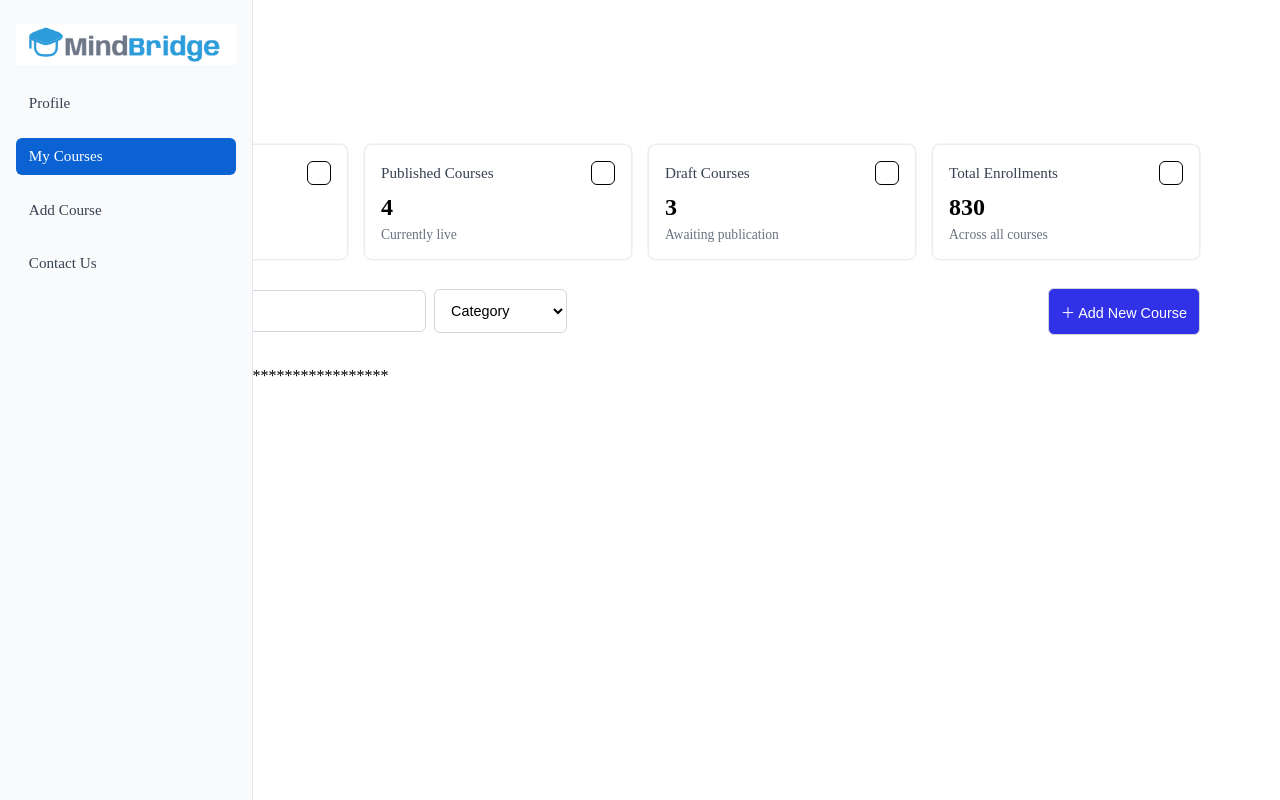
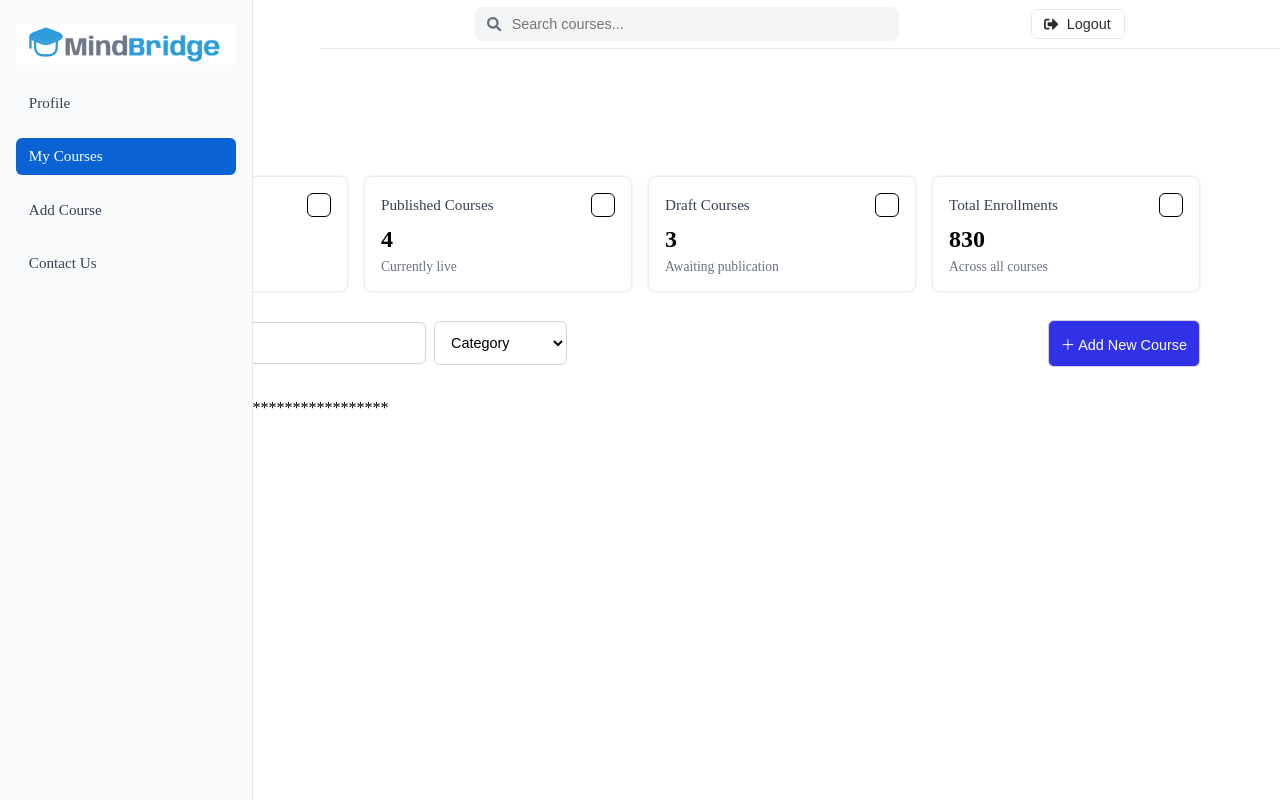
Before and after one commit to Hajar-El-Mhassani/mind_bridge, a Next.js app in the folder app-next/: page /my-courses in a window 1280 px wide. Built offline with nearby package versions, Linux system fonts and the light colour scheme.

Commit message:
Created TopBar for my-courses page with style file

```diff
--- a/app-next/app/(admin)/my-courses/page.js
+++ b/app-next/app/(admin)/my-courses/page.js
@@ -1,8 +1,10 @@
 import MyCourses from "@/components/MyCourses/MyCourses";
+import TopBar from "@/components/TopBar/TopBar";
 export default function MyCoursesPage() {
   return (
     <div>
-      <MyCourses/>
+      <TopBar />
+      <MyCourses />
     </div>
   );
 }
--- a/app-next/components/MyCourses/MyCourses.jsx
+++ b/app-next/components/MyCourses/MyCourses.jsx
@@ -7,6 +7,9 @@ export default function MyCourses() {
   return (
     <div>
       <div className={styles.container}>
+        <div>
+
+        </div>
         <header className={styles.header}>
           <h1 className={styles.title}>My Courses</h1>
         </header>
@@ -16,7 +19,7 @@ export default function MyCourses() {
           <StatesCard />
         </section>
 
-        {/* in this section we can see search - sort and add new  */}
+        {/* Filter - Search and adding new course are in this section  */}
         <section>
           <div className={styles.FiltersContainer}>
             <div>
--- /dev/null
+++ b/app-next/components/TopBar/TopBar.jsx
@@ -0,0 +1,22 @@
+"use client";
+
+import { FaSearch, FaSignOutAlt } from "react-icons/fa";
+import styles from "./TopBar.module.css";
+
+export default function TopBar() {
+  return (
+    <div className={styles.topbar}>
+      <div className={styles.searchBox}>
+        <FaSearch className={styles.searchIcon} />
+        <input
+          type="text"
+          placeholder="Search courses..."
+          className={styles.searchInput}
+        />
+      </div>
+      <button className={styles.logoutBtn}>
+        <FaSignOutAlt /> Logout
+      </button>
+    </div>
+  );
+}
--- /dev/null
+++ b/app-next/components/TopBar/TopBar.module.css
@@ -0,0 +1,57 @@
+.topbar {
+  position: fixed;
+  top: 0;
+  left: 20rem;
+  right: 0;
+  height: 3rem;
+  background: #fff;
+  border-bottom: 1px solid #e5e7eb;
+  display: flex;
+  justify-content:space-evenly;
+  align-items: center;
+  padding: 0 1.5rem;
+  z-index: 1000;
+}
+
+.searchBox {
+  display: flex;
+  align-items: center;
+  gap: 0.5rem;
+  flex: 1;
+  max-width: 400px;
+  background: #f3f4f6;
+  padding: 0.5rem 0.75rem;
+  border-radius: 0.5rem;
+}
+
+.searchIcon {
+  color: #6b7280;
+  font-size: 0.9rem;
+}
+
+.searchInput {
+  border: none;
+  background: transparent;
+  outline: none;
+  flex: 1;
+  font-size: 0.9rem;
+}
+
+.logoutBtn {
+  display: flex;
+  align-items: center;
+  gap: 0.5rem;
+  background:#fff;
+  color: rgb(45, 43, 43);
+  border: 1px solid #e5e7eb;
+  padding: 0.4rem 0.8rem;
+  border-radius: 0.4rem;
+  cursor: pointer;
+  font-size: 0.9rem;
+  transition: 0.2s;
+}
+
+.logoutBtn:hover {
+  background: gray;
+  color: #fff;
+}
```
